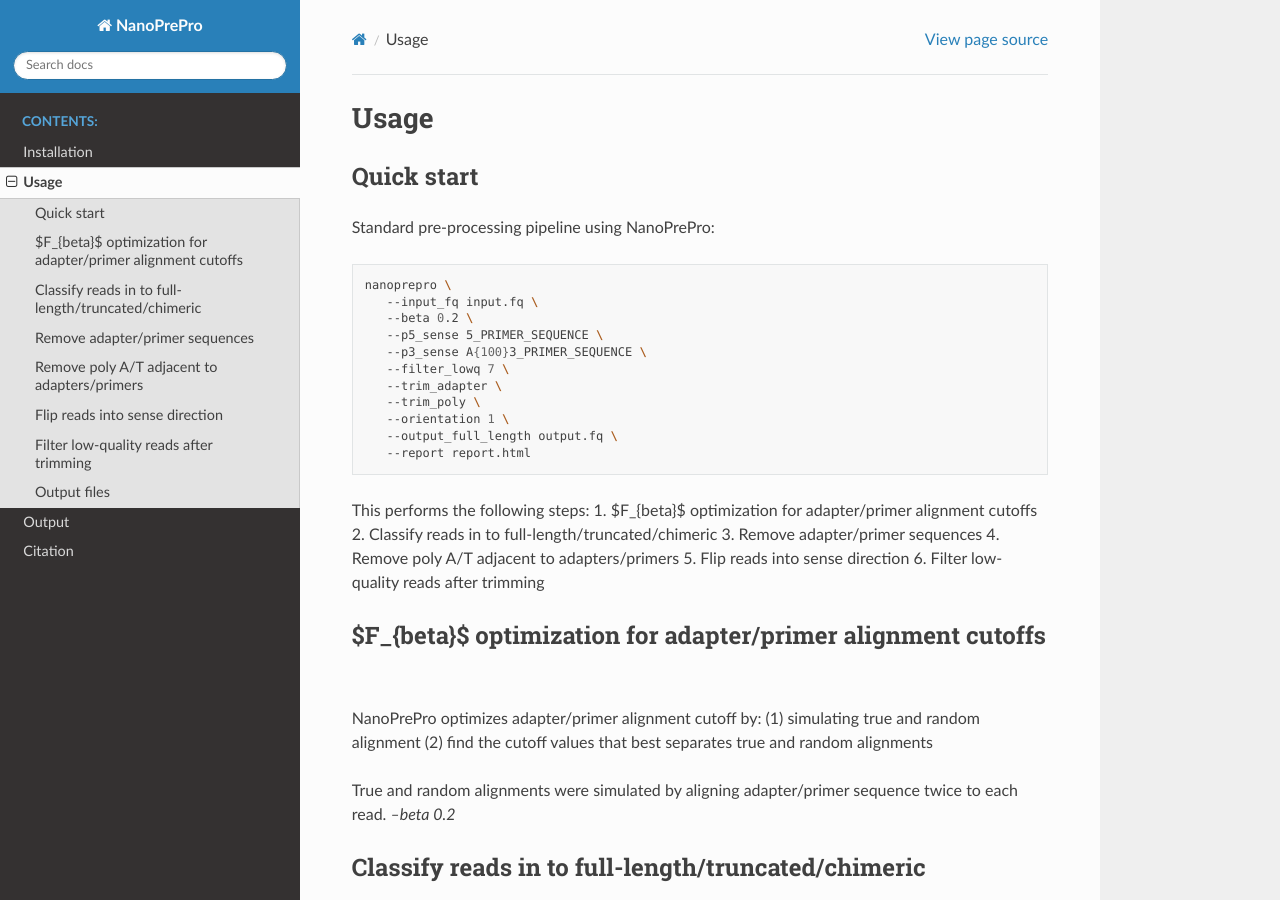
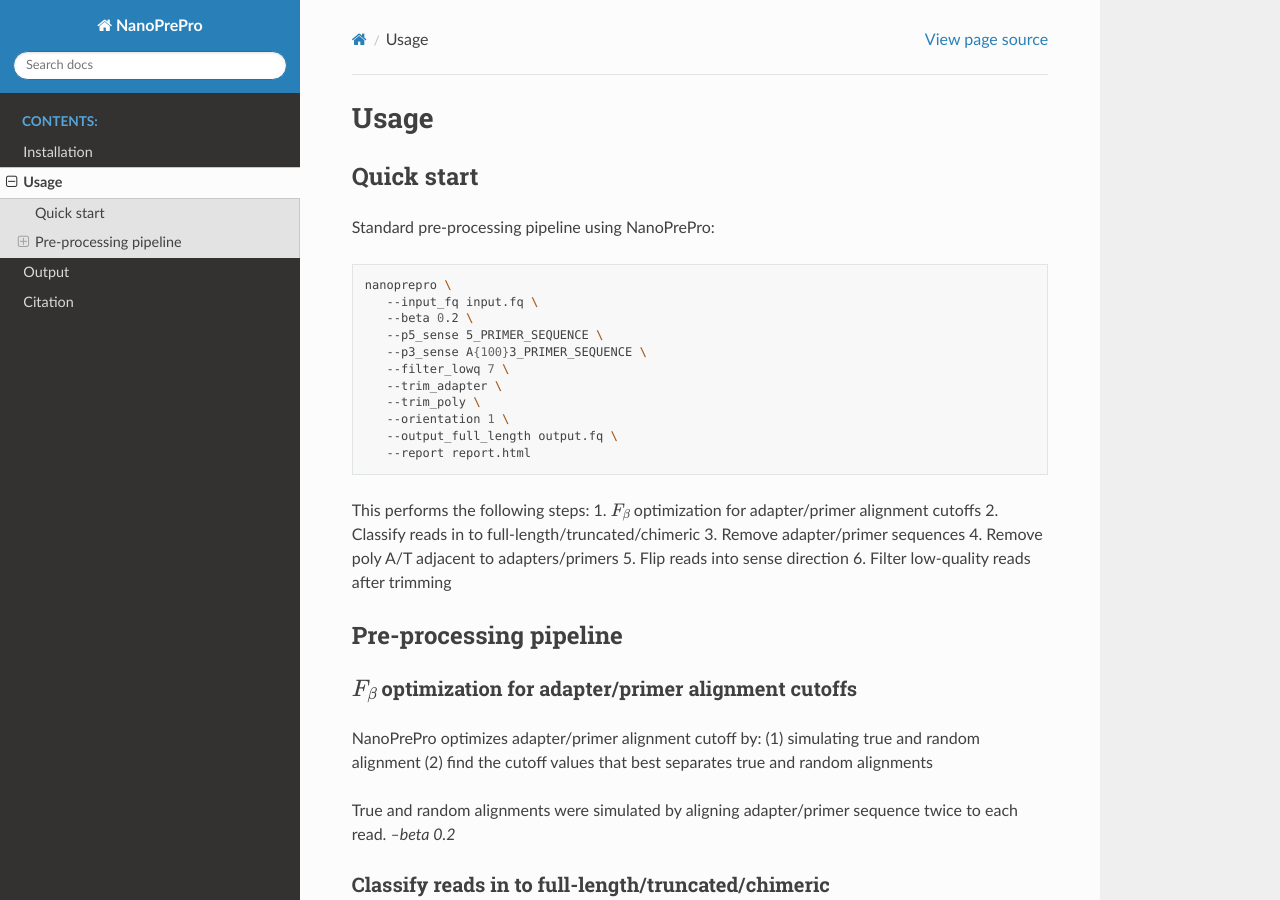
Before and after one commit to jerry955071/NanoPreP, a Sphinx documentation site: the page built from docs/source/usage.rst, in a window 1280 px wide and 900 px high. Built offline with Sphinx 7.4.7 and the Read the Docs theme 3.1.0, drawn with Linux system fonts in a browser that asks for light colours; pages that are not in the unit, such as notebooks, are missing from menus.

Commit message:
Updated usage.rst

```diff
--- a/docs/source/usage.rst
+++ b/docs/source/usage.rst
@@ -21,16 +21,18 @@
       --report report.html
 
 This performs the following steps:
-1. $F_{\beta}$ optimization for adapter/primer alignment cutoffs
+1. :math:`F_{\beta}` optimization for adapter/primer alignment cutoffs
 2. Classify reads in to full-length/truncated/chimeric
 3. Remove adapter/primer sequences
 4. Remove poly A/T adjacent to adapters/primers
 5. Flip reads into sense direction
 6. Filter low-quality reads after trimming
 
+Pre-processing pipeline
+-------------
 
-$F_{\beta}$ optimization for adapter/primer alignment cutoffs
--------------
+:math:`F_{\beta}` optimization for adapter/primer alignment cutoffs
+~~~~~~~~~~~~~
 NanoPrePro optimizes adapter/primer alignment cutoff by:
 (1) simulating true and random alignment
 (2) find the cutoff values that best separates true and random alignments
@@ -39,21 +41,21 @@
 `--beta 0.2`
 
 Classify reads in to full-length/truncated/chimeric
--------------
+~~~~~~~~~~~~~
 
 Remove adapter/primer sequences
--------------
+~~~~~~~~~~~~~
 
 Remove poly A/T adjacent to adapters/primers
--------------
+~~~~~~~~~~~~~
 
 Flip reads into sense direction
--------------
+~~~~~~~~~~~~~
 
 Filter low-quality reads after trimming
--------------
+~~~~~~~~~~~~~
 
 Output files
--------------
+~~~~~~~~~~~~~
 - Processed FASTQ
 - HTML report
```
